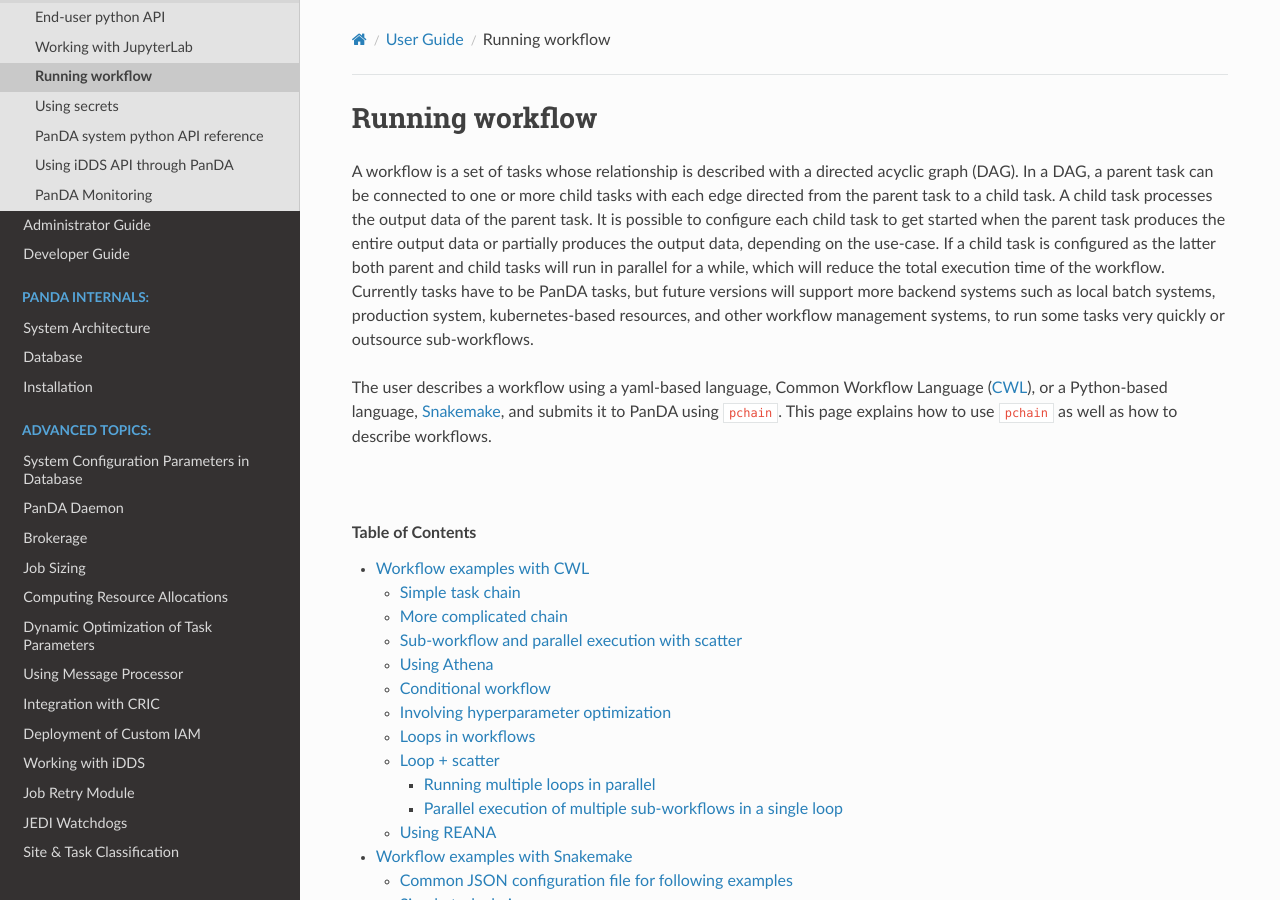
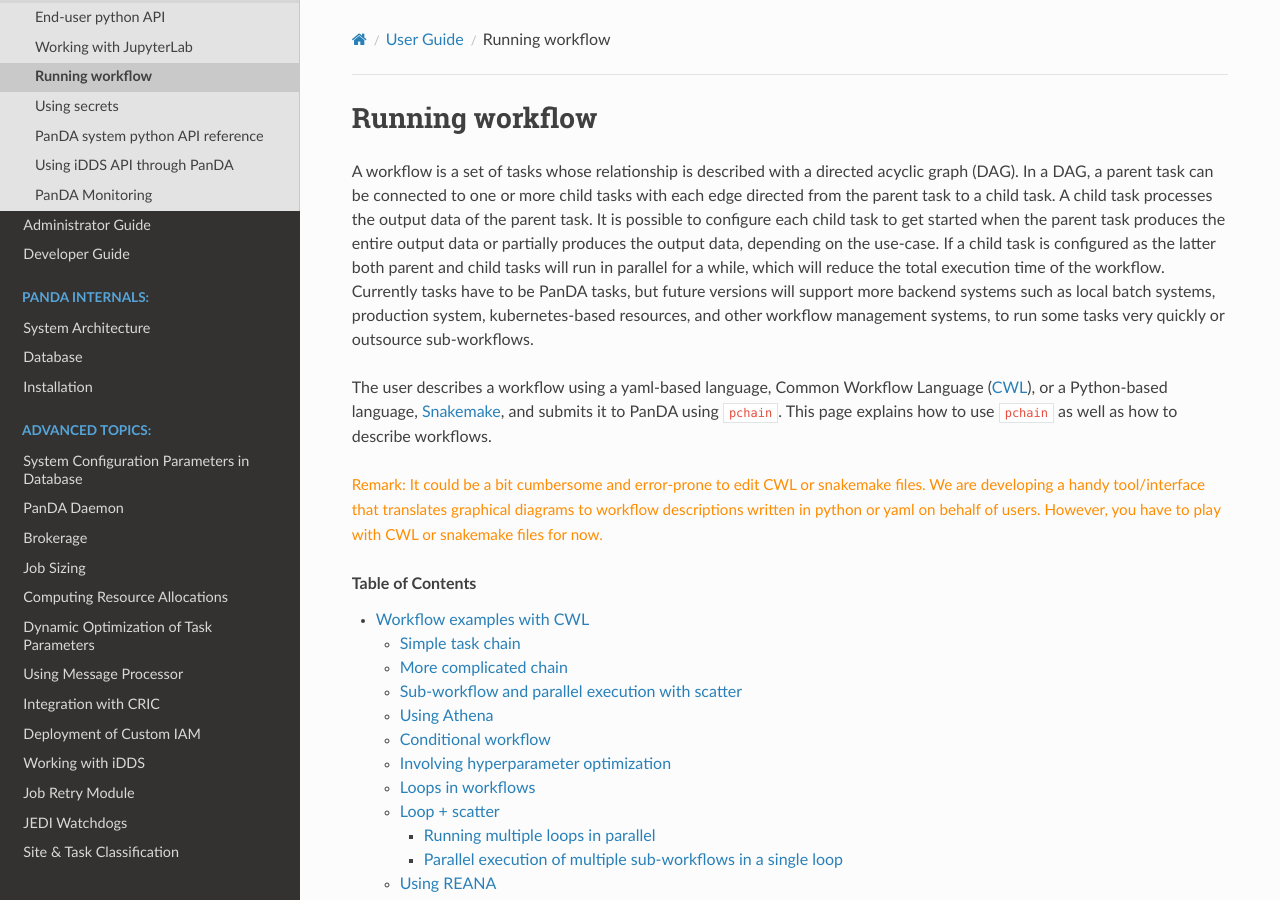
Before and after one commit to PanDAWMS/panda-docs, a Sphinx documentation site: the page built from docs/source/client/pchain.rst, in a window 1280 px wide and 900 px high. Built offline with Sphinx 7.4.7 and the Read the Docs theme 2.0.0, drawn with Linux system fonts in a browser that asks for light colours; pages that are not in the unit, such as notebooks, are missing from menus.

Commit message:
snakemake

```diff
--- a/docs/source/client/pchain.rst
+++ b/docs/source/client/pchain.rst
@@ -19,7 +19,10 @@
 and submits it to PanDA using ``pchain``.
 This page explains how to use ``pchain`` as well as how to describe workflows.
 
-|br|
+:orange:`Remark: It could be a bit cumbersome and error-prone to edit CWL or snakemake files. We are developing
+a handy tool/interface that translates graphical diagrams to workflow descriptions written in
+python or yaml on behalf of users. However, you have to play with CWL or snakemake files for now.`
+
 
 .. contents:: Table of Contents
     :local:
@@ -664,6 +667,7 @@
     :language: yaml
     :caption: reana/Snakefile
 
+-----------------
 
 |br|
 
```
